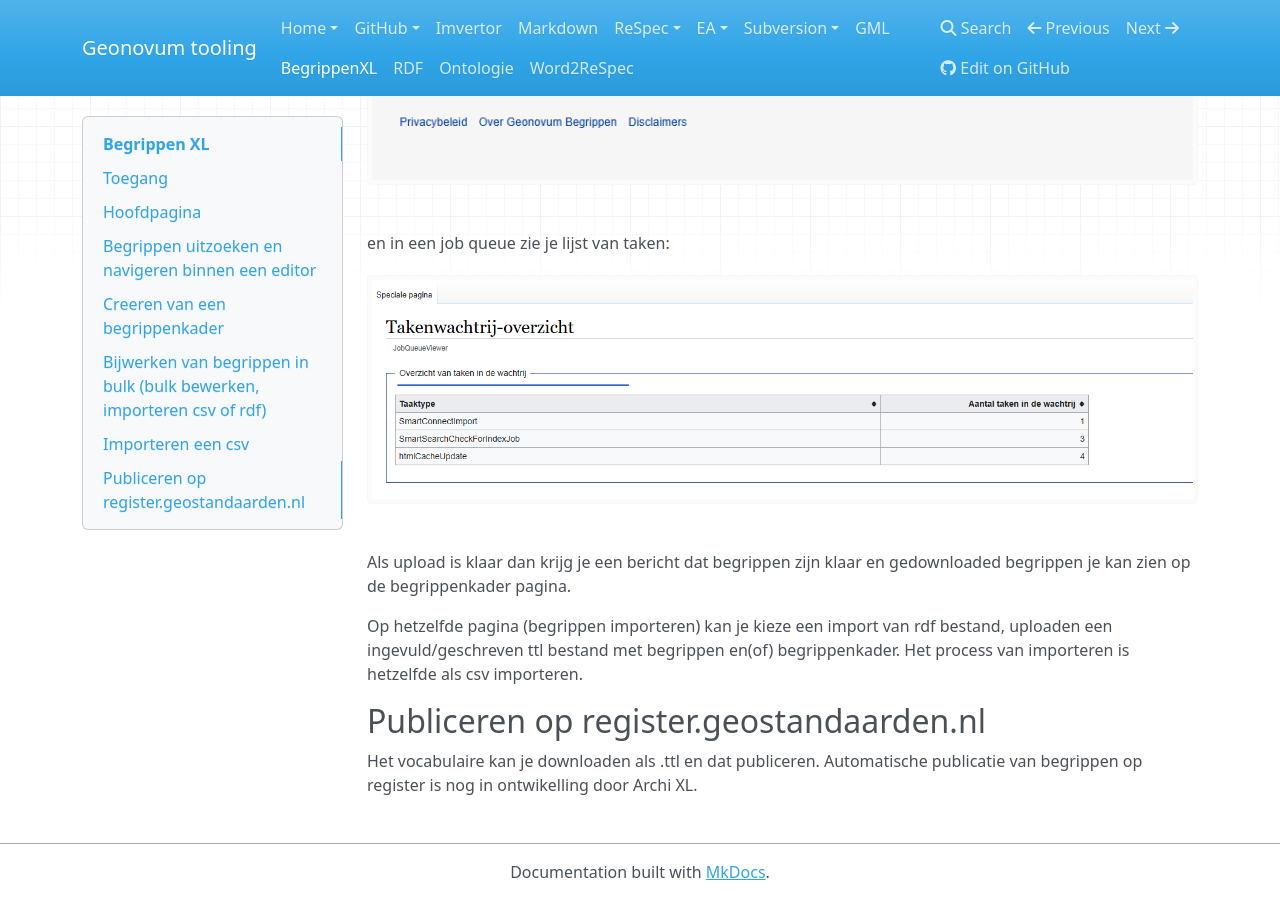
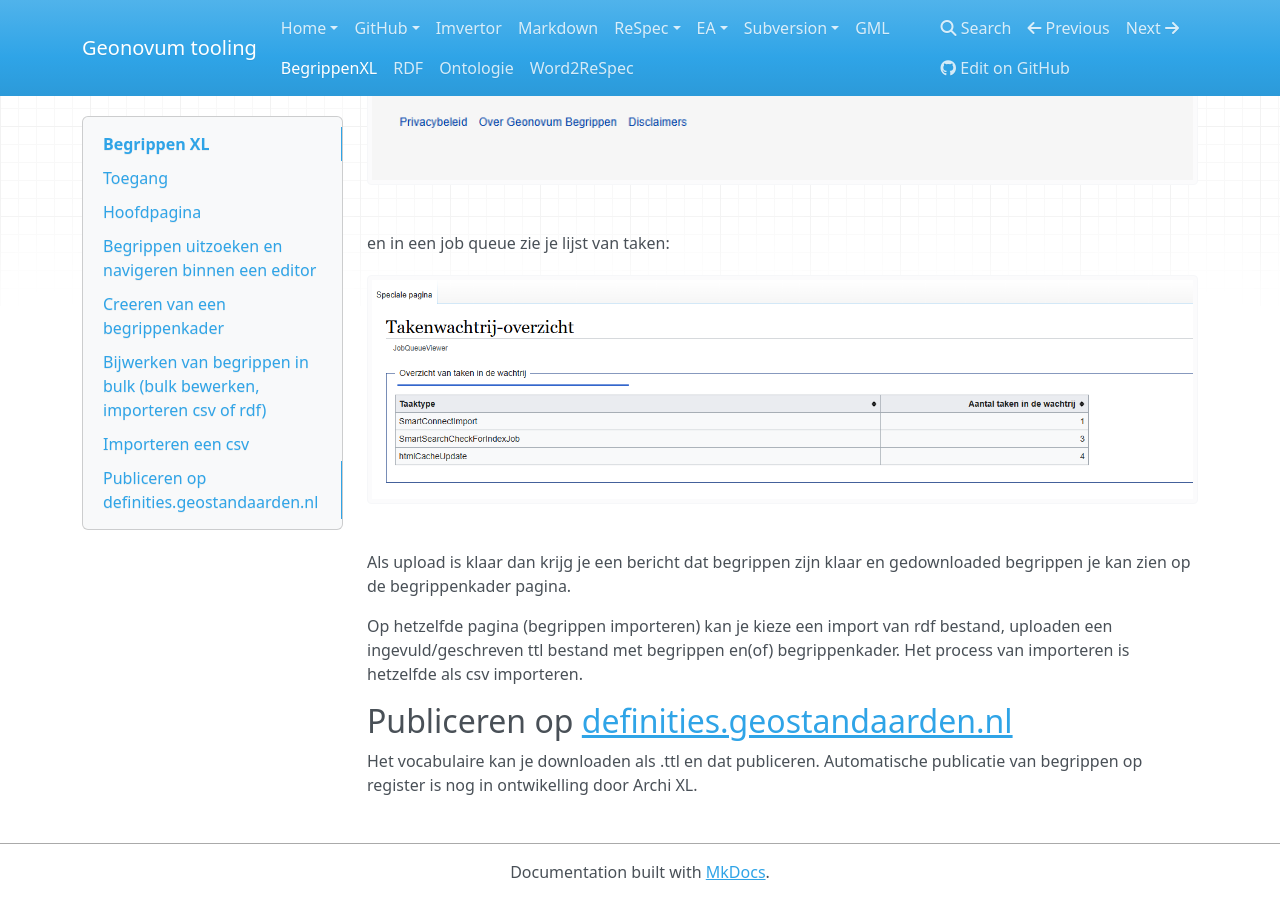
Before and after one commit to Geonovum/handleiding-tooling, an MkDocs documentation site: the page built from docs/BegrippenXL.md, in a window 1280 px wide and 900 px high, scrolled down 9692 px. Built offline with MkDocs 1.6.1, drawn with Linux system fonts in a browser that asks for light colours; nearby versions of some CDN libraries.

Commit message:
typofout aangepast

```diff
--- a/docs/BegrippenXL.md
+++ b/docs/BegrippenXL.md
@@ -96,6 +96,6 @@ Als upload is klaar dan krijg je een bericht dat begrippen zijn klaar en gedownl
 Op hetzelfde pagina (begrippen importeren) kan je kieze een import van rdf bestand, uploaden een ingevuld/geschreven ttl bestand met begrippen en(of) begrippenkader.
 Het process van importeren is hetzelfde als csv importeren.
 
-## Publiceren op register.geostandaarden.nl
+## Publiceren op [definities.geostandaarden.nl](https://definities.geostandaarden.nl/nl/)
 
 Het vocabulaire kan je downloaden als .ttl en dat publiceren. Automatische publicatie van begrippen op register is nog in ontwikelling door Archi XL.
```
